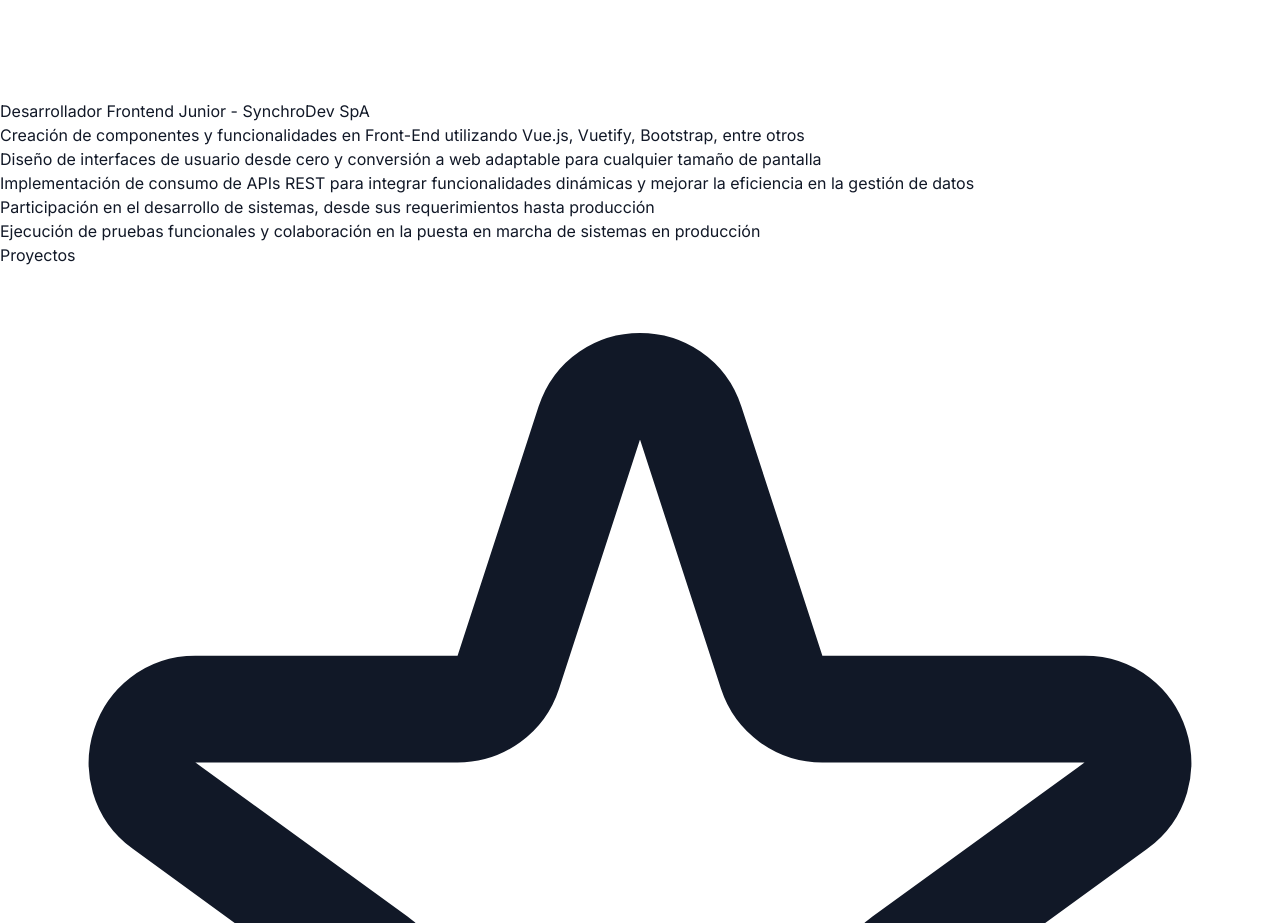
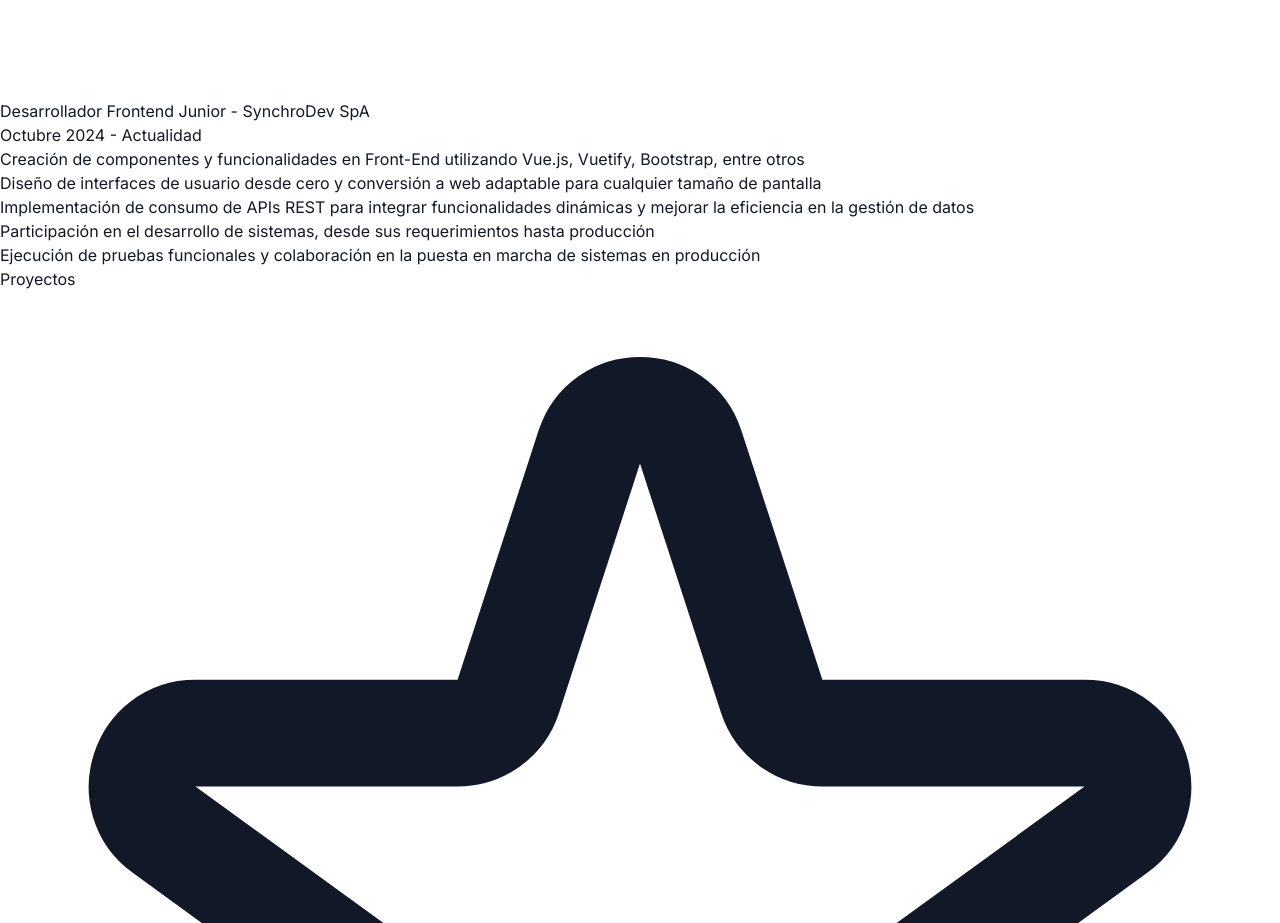
Before and after one commit to josemhuertab/Portafolio, a Next.js app: page / in a window 1280 px wide. Shown: the part 4060-4983 px from the top of the page. Built offline with nearby package versions, Linux system fonts and the light colour scheme.

Commit message:
Working Time
Se añade tiempo de trabajo

```diff
--- a/components/Experience.tsx
+++ b/components/Experience.tsx
@@ -13,6 +13,9 @@ export default function Experience() {
             <h3 className="experience__item-title">
               Desarrollador Frontend Junior - SynchroDev SpA
             </h3>
+            <h5 className="experience__item-period">
+              Octubre 2024 - Actualidad
+            </h5>
           </div>
           <ul className="experience__item-list">
             <li className="experience__item-point">
--- a/styles/components.css
+++ b/styles/components.css
@@ -183,6 +183,10 @@
   @apply text-lg font-semibold text-gray-800 dark:text-gray-200;
 }
 
+.experience__item-period {
+  @apply italic text-sm text-gray-500 dark:text-gray-400;
+}
+
 .experience__item-list {
   @apply list-disc flex flex-col gap-2 ml-5;
   @apply text-gray-700 dark:text-gray-300 text-base;
```
Also changed, not shown: 1 other file (tests, documents, lock files or other folders).
